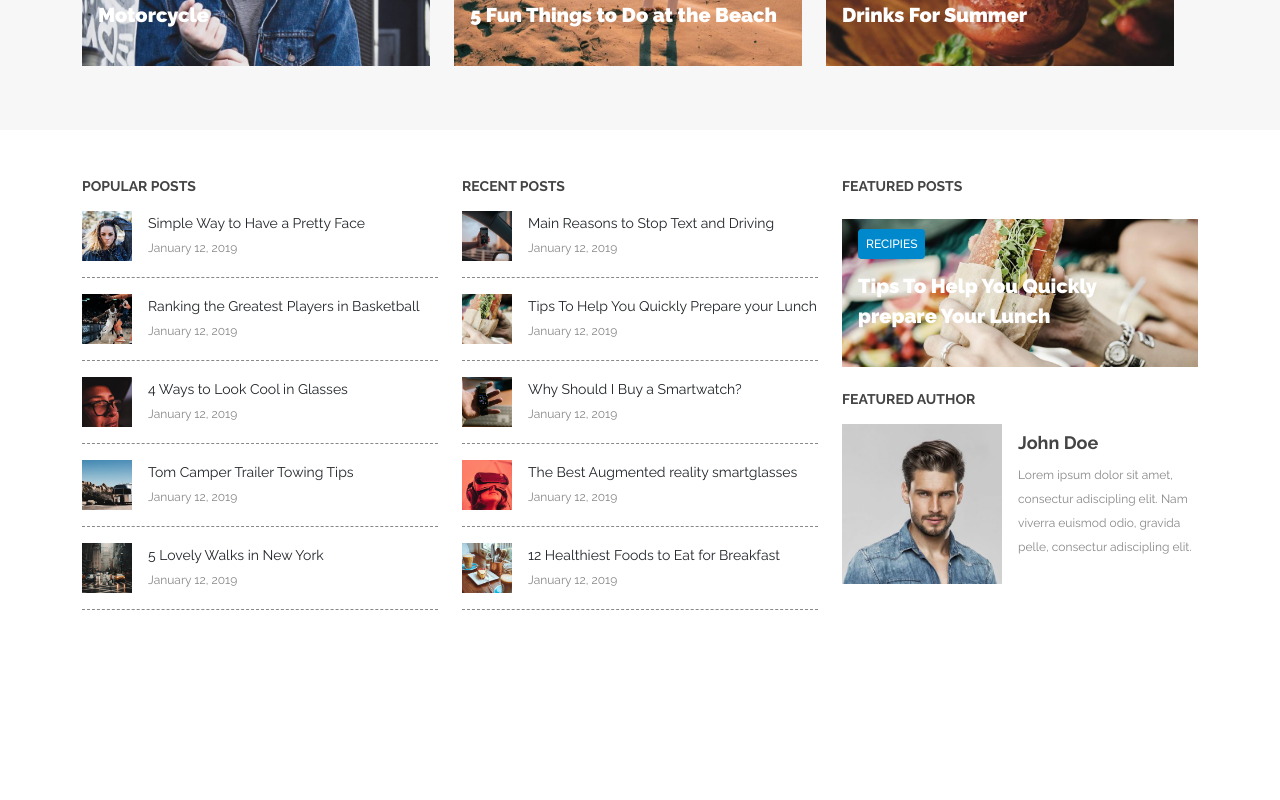
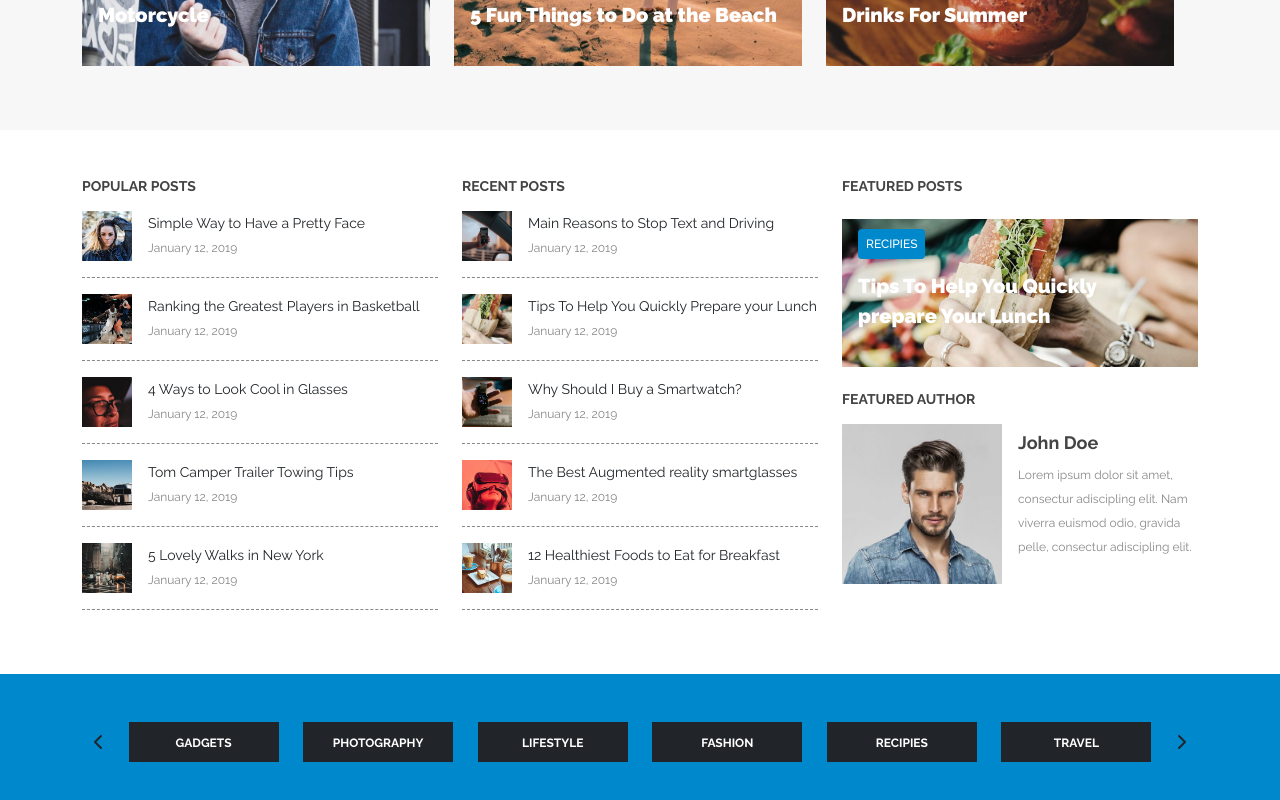
Before and after one commit to pierfrancescoscar/proj-html-vuejs, a Vue app: page / in a window 1280 px wide. Shown: the part 650-1450 px from the top of the page. Before the commit the page ends 1324 px from the top, so only its background shows below. Built offline with nearby package versions, Linux system fonts and the light colour scheme.

Commit message:
ADD: categories bar component with his tag

```diff
--- a/src/App.vue
+++ b/src/App.vue
@@ -14,6 +14,8 @@
       <MainArticles :articles="mainPosts" />
       <!-- Popular, Featured Post List -->
       <PostList :popular="popularLinks" :recent="recentLinks" />
+      <!-- Categories Blue Bar -->
+      <Categories :categories="categories" />
     </main>
   </div>
 </template>
@@ -24,6 +26,7 @@ import HeaderLogo from '@/components/HeaderLogo.vue';
 import Header from '@/components/Header.vue';
 import MainArticles from '@/components/MainArticles.vue';
 import PostList from '@/components/PostList.vue';
+import Categories from '@/components/Categories.vue';
 
 
 export default {
@@ -34,6 +37,7 @@ export default {
     Header,
     MainArticles,
     PostList,
+    Categories,
 
   },
   data() {
@@ -214,6 +218,38 @@ export default {
                 },
             ],
 
+            categories: [
+                {
+                    text: 'Gadgets',
+                    url: '/',
+                },
+
+                {
+                    text: 'Photography',
+                    url: '/',
+                },
+
+                {
+                    text: 'Lifestyle',
+                    url: '/',
+                },
+
+                {
+                    text: 'Fashion',
+                    url: '/',
+                },
+
+                {
+                    text: 'Recipies',
+                    url: '/',
+                },
+
+                {
+                    text: 'Travel',
+                    url: '/',
+                },
+            ],
+
 
         }
     }
--- /dev/null
+++ b/src/components/Categories.vue
@@ -0,0 +1,55 @@
+<template>
+  <section class="container-fluid p-5">
+      <div class="container d-flex justify-content-center">
+          <div class="row w-100">
+              <div class="col-12 d-flex w-100">
+
+                  <nav class="w-100">
+
+                      <ul class="ps-0 d-flex justify-content-between align-items-center mb-0">
+
+                          <i class="fas fa-chevron-left"></i>
+
+                            <Tag v-for="(category, index) in categories" :key="`category-${index}`"
+                            :title="category.text"
+                            :url="category.url"
+                            />
+
+                            <i class="fas fa-chevron-right"></i>
+
+                      </ul>
+                  </nav>
+
+              </div>
+          </div>
+      </div>
+  </section>
+</template>
+
+<script>
+import Tag from '@/components/Tag.vue';
+
+export default {
+    name: 'Categories',
+    components: {
+        Tag,
+    },
+    props: {
+        categories: Array,
+    }
+
+}
+</script>
+
+<style scoped lang="scss">
+@import '@/style/vars.scss';
+
+section {
+    background-color: $background-4;
+}
+    i {
+        cursor: pointer;
+        color: $border-9;
+    }
+
+</style>
--- /dev/null
+++ b/src/components/Tag.vue
@@ -0,0 +1,42 @@
+<template>
+
+    <li class="list-unstyled text-center py-2">
+        <a class="text-decoration-none text-uppercase" :href="url">
+            {{title}}
+        </a>
+    </li>
+
+</template>
+
+<script>
+export default {
+    name: 'Tag',
+    props: {
+        title: String,
+        url: String,
+    }
+
+}
+</script>
+
+<style scoped lang="scss">
+@import '@/style/vars.scss';
+
+ul {
+    border: 1px solid red;
+}
+
+li {
+    background-color: $background-8;
+    width: 150px;
+    cursor: pointer;
+
+}
+
+a {
+    color: $text-1;
+    font-weight: $strong-fw;
+    font-size: $minor-fs;
+}
+
+</style>
--- a/src/style/vars.scss
+++ b/src/style/vars.scss
@@ -6,7 +6,7 @@ $background-4: #0088cc;
 $background-5: #0074ad;
 $background-6: #404040;
 $background-7: #212529;
-$background-8: #212529cc;
+$background-8: #212529;
 $background-9: #1c2023;
 $background-10: #17171740;
 $background-11: #00000008;
```
